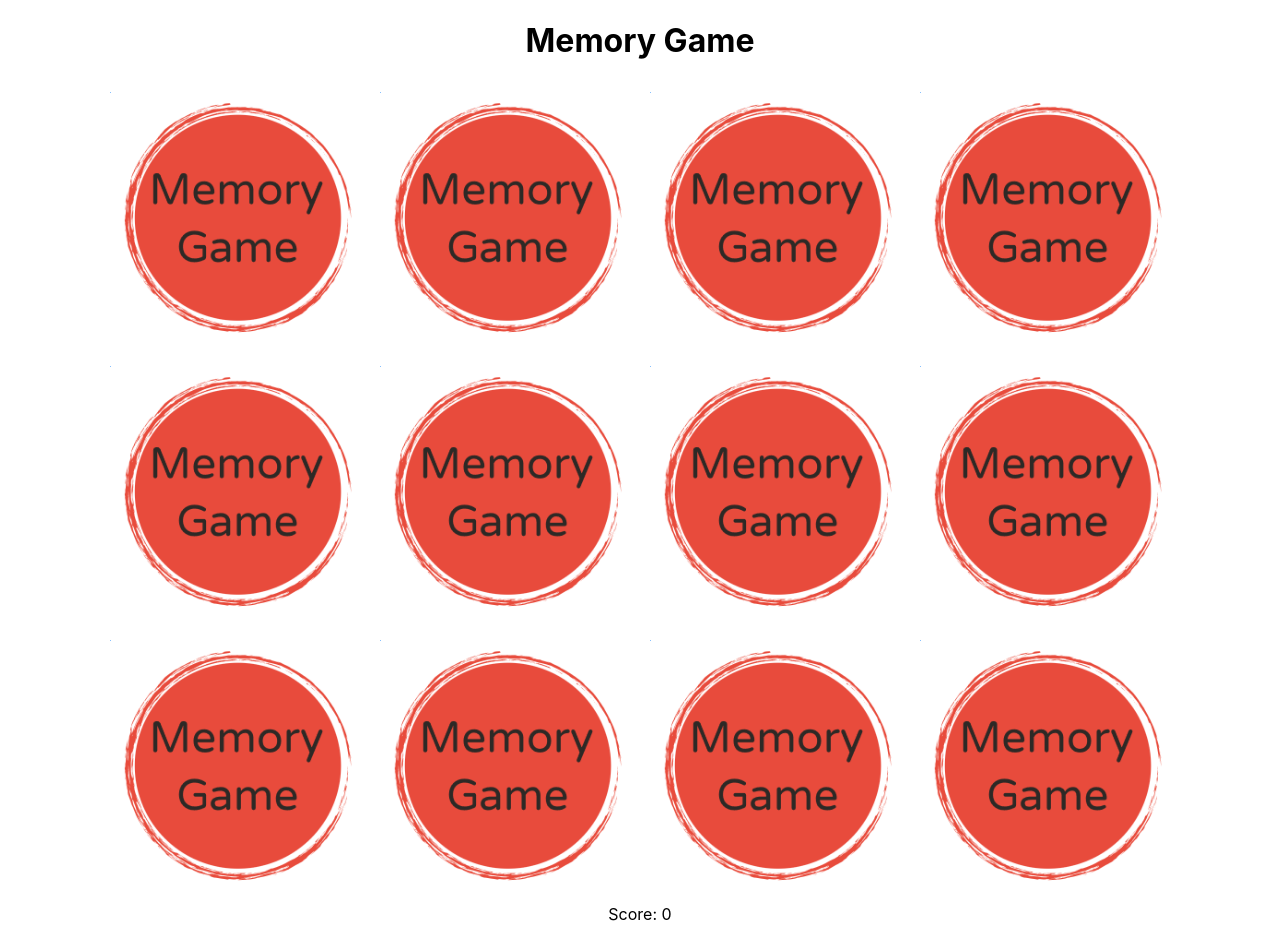
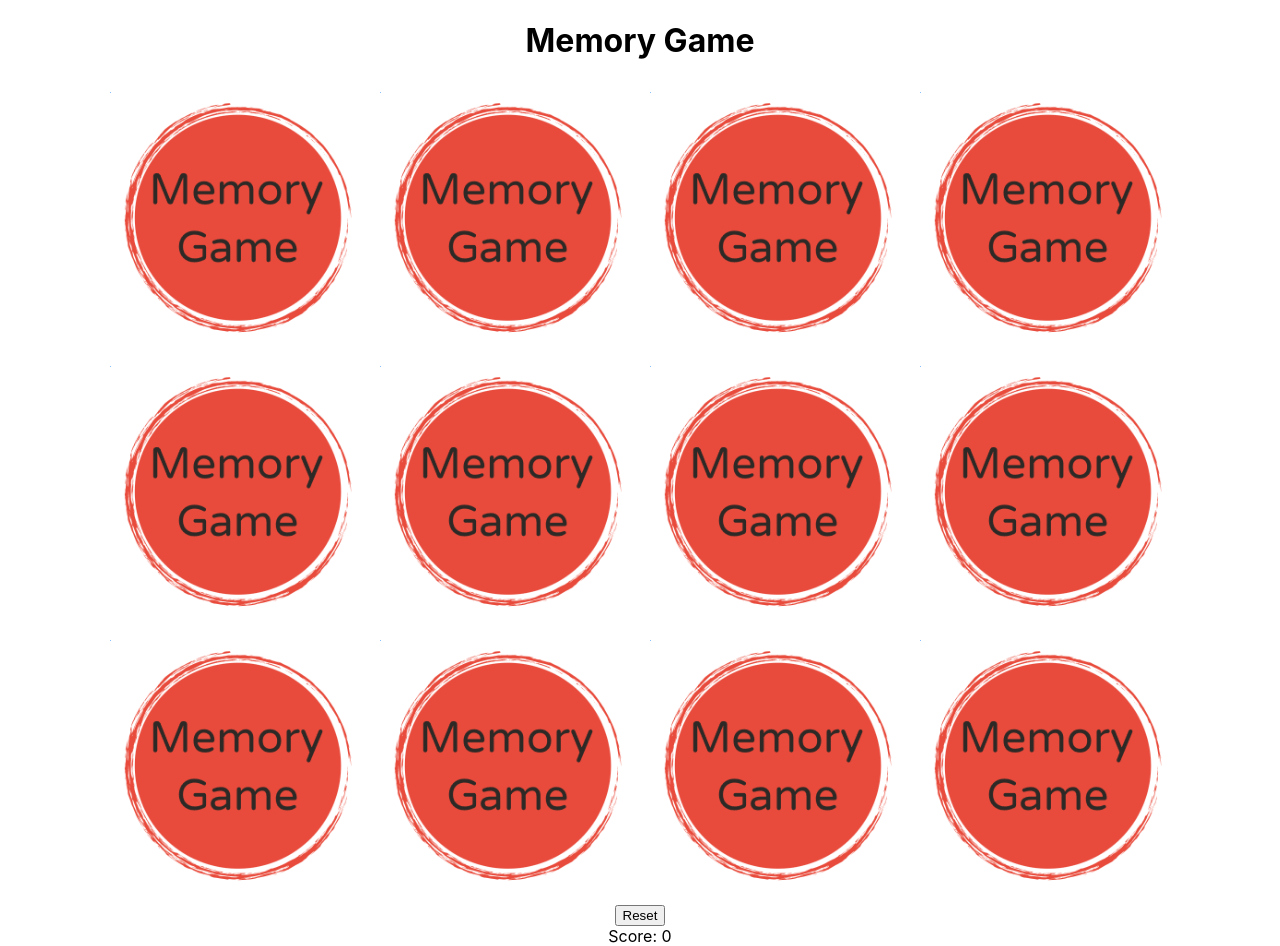
Before and after one commit to m3ia/memory-game, a React (Create React App) app: page / in a window 1280 px wide. Before the commit the page ends 924 px from the top, so only its background shows below. Built offline with nearby package versions, Linux system fonts and the light colour scheme.

Commit message:
Add reset button

```diff
--- a/src/components/Card.jsx
+++ b/src/components/Card.jsx
@@ -1,4 +1,3 @@
-import React, { useState, useEffect } from "react";
 import logo from '../images/logo-img.png'
 
 
--- a/src/components/Game.jsx
+++ b/src/components/Game.jsx
@@ -55,6 +55,12 @@ const Game = ({setScore}) => {
   const [flippedIndexes, setFlippedIndexes] = useState([]);
   const [matchedIndexes, setMatchedIndexes] = useState([]);
 
+  const resetGame = () => {
+    setFlippedCount(0);
+    setFlippedIndexes([]);
+    setMatchedIndexes([]);
+    setGame(createNewGame());
+  }
   const clickPic = (gameInd) => {
     setFlippedIndexes([...flippedIndexes, gameInd]);
     setFlippedCount(flippedCount + 1);
@@ -82,6 +88,7 @@ const Game = ({setScore}) => {
   }, [game, setScore, flippedIndexes])
 
   return (
+    <>
       <div className="game">
         {game.map((photoInd, gameInd) => (
             <Card
@@ -97,6 +104,8 @@ const Game = ({setScore}) => {
             />
         ))}
       </div>
+      <div className="resetBtn"><button onClick={resetGame}>Reset</button></div>
+  </>
   );
 }
 
--- a/src/components/MainPage.jsx
+++ b/src/components/MainPage.jsx
@@ -1,13 +1,9 @@
-import React, { useState, useEffect } from "react";
+import React, { useState } from "react";
 // import { useSpring, animated as a } from '@react-spring/web'
 import Game from './Game.jsx'
 
 const MainPage = () => {
   const [score, setScore] = useState(0);
-
-  useEffect(() => {
-
-  }, []);
 
   return (
     <div>
```
Lines whose indentation alone changed are shown as unchanged.
